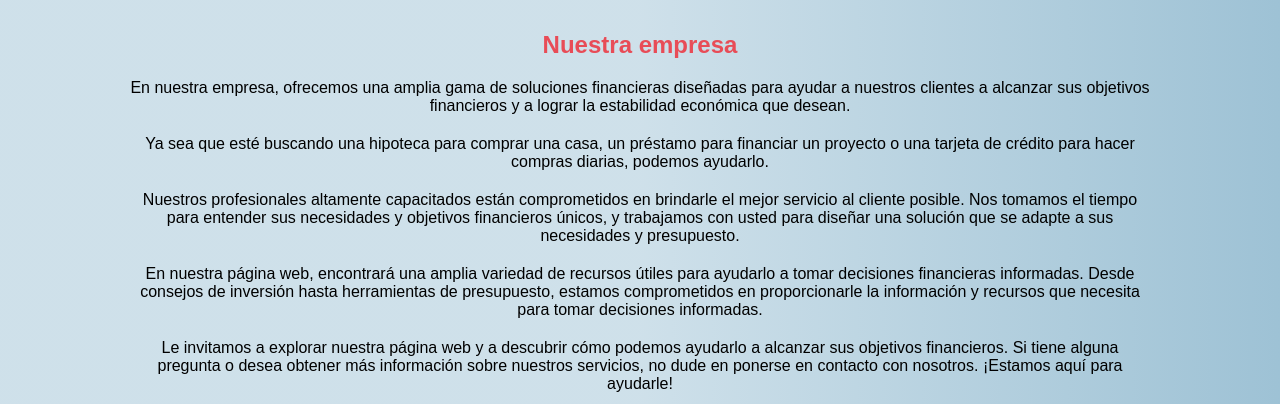
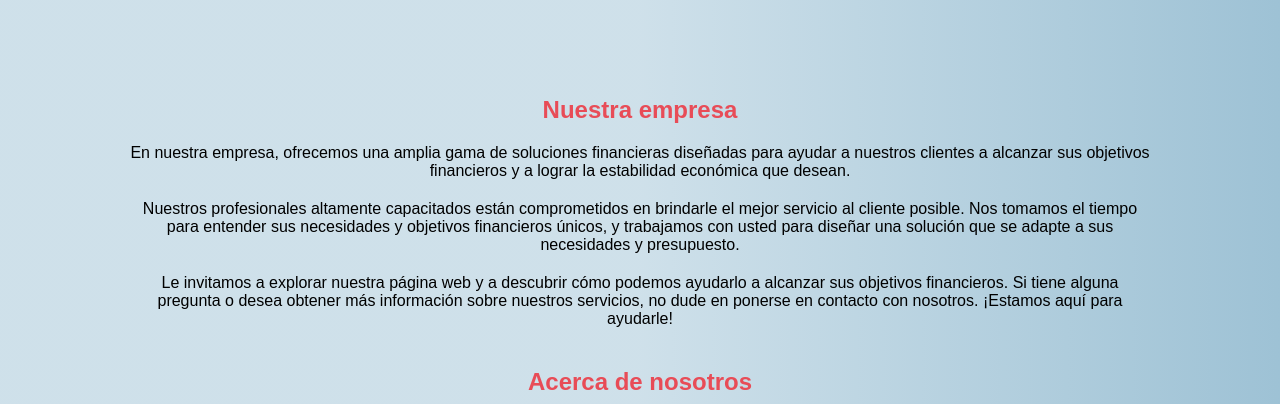
Before and after one commit to pablorito14/argentina-programa-integrador-ver3, a plain HTML site: page index.html in a window 1280 px wide. Shown: the part 2428-2832 px from the top of the page. Drawn offline with nearby package versions, Linux system fonts and the light colour scheme; no server answers.

Commit message:
correccion seccion nuestra empresa

```diff
--- a/index.html
+++ b/index.html
@@ -116,16 +116,16 @@
         <p>En nuestra empresa, ofrecemos una amplia gama de soluciones financieras diseñadas para ayudar a
           nuestros clientes a alcanzar sus objetivos financieros y a lograr la estabilidad económica que desean.</p>
 
-          <p>Ya sea que esté buscando una hipoteca para comprar una casa, un préstamo para financiar un proyecto o
-          una tarjeta de crédito para hacer compras diarias, podemos ayudarlo.</p>
+          <!-- <p>Ya sea que esté buscando una hipoteca para comprar una casa, un préstamo para financiar un proyecto o
+          una tarjeta de crédito para hacer compras diarias, podemos ayudarlo.</p> -->
 
           <p>Nuestros profesionales altamente capacitados están comprometidos en brindarle el mejor servicio al cliente
           posible. Nos tomamos el tiempo para entender sus necesidades y objetivos financieros únicos, y trabajamos con usted para diseñar una solución que se adapte a sus necesidades y presupuesto.</p>
 
-         <p>En nuestra página web, encontrará una amplia variedad de recursos útiles para ayudarlo a tomar
+         <!-- <p>En nuestra página web, encontrará una amplia variedad de recursos útiles para ayudarlo a tomar
           decisiones financieras informadas. Desde consejos de inversión hasta herramientas de presupuesto,
           estamos comprometidos en proporcionarle la información y recursos que necesita para tomar
-          decisiones informadas.</p>
+          decisiones informadas.</p> -->
 
          <p>Le invitamos a explorar nuestra página web y a descubrir cómo podemos ayudarlo a alcanzar sus objetivos financieros. Si tiene alguna pregunta o desea obtener más información sobre nuestros servicios, no dude en ponerse en contacto con nosotros. ¡Estamos aquí para ayudarle!</p>
 
```
Also changed, not shown: assets/img/silvana.jpeg.
